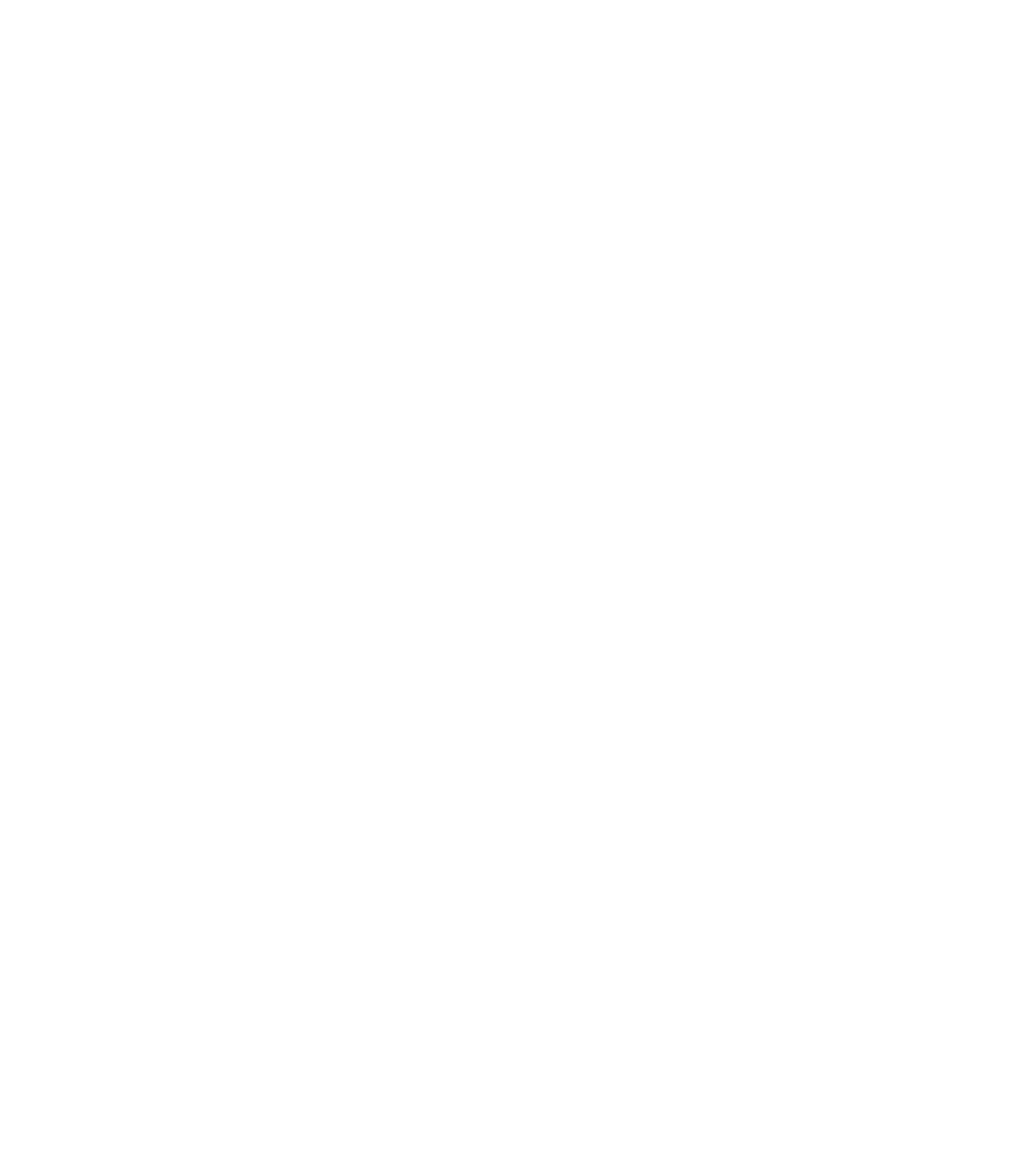
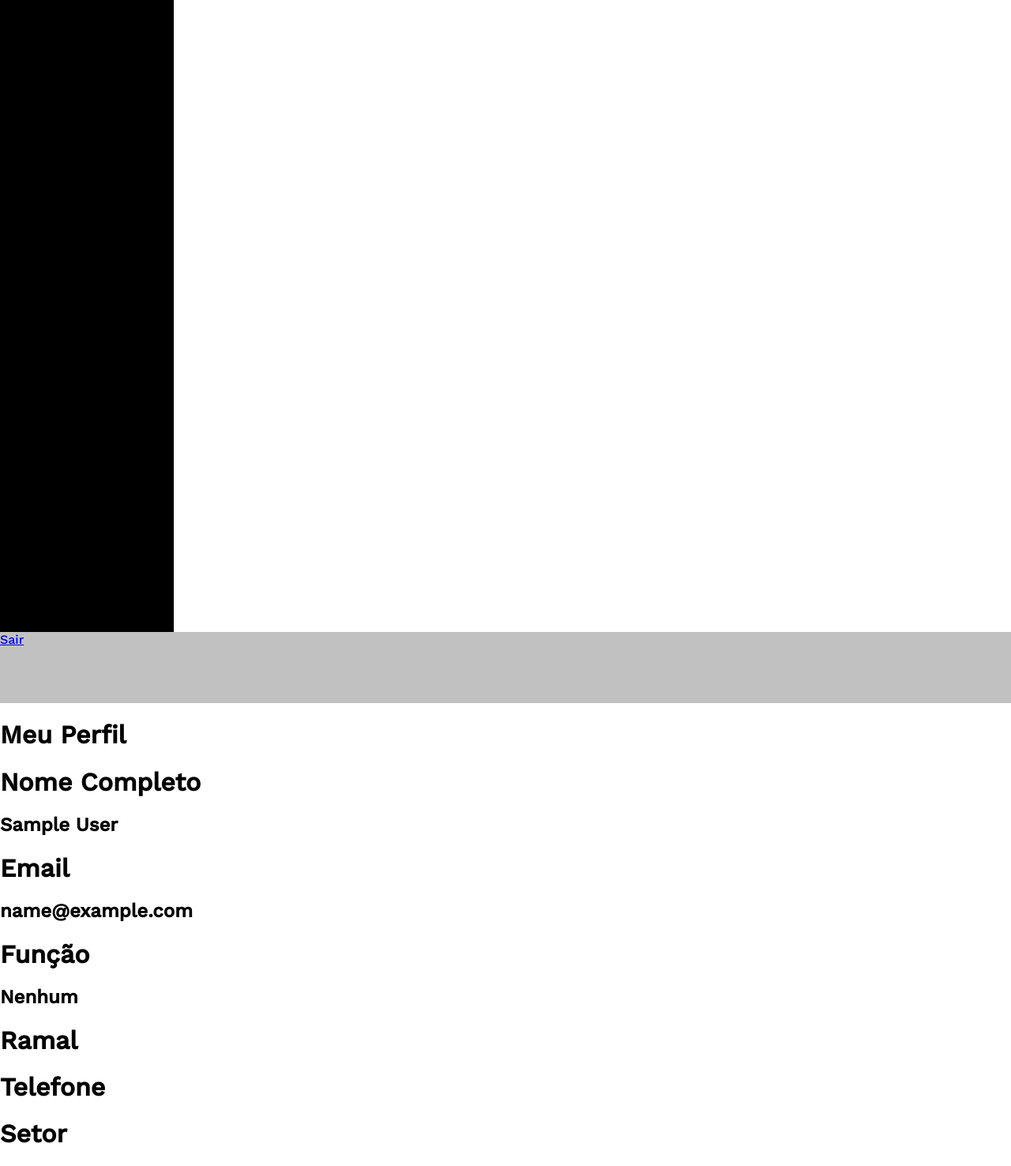
Before and after one commit to ahtlc/ClickCall, a Django app: page /users/profile/ in a window 1280 px wide. Before the commit the page is empty. Shown: the whole page at 79% size. Before the commit the page ends 800 px from the top, so only its background shows below. Run offline with Django 3.2, Linux system fonts and the light colour scheme; the visitor is signed in with stand-in values (Sample User, id 1); some libraries are stand-ins or nearby versions.

Commit message:
feature(auth-system-backend): add profile and app templates

```diff
--- /dev/null
+++ b/common/templates/app.html
@@ -0,0 +1,19 @@
+{% extends "base.html" %}
+{% load static %}
+
+{% block content %}
+
+<div class="row">
+  <!-- Simulate the navbar -->
+  <div style="width: 220px; min-height: 100vh; background: #000000"></div>
+  <div class="column">
+    <!-- Simulate callbar -->
+    <div style="width: 100%; height: 90px; background: #C1C1C1"><a href={% url 'users:logout' %}>Sair</a></div>
+    <div class="app-viewport">
+      {% block app_content %}
+
+      {% endblock %}
+    </div>
+  </div>
+</div>
+{% endblock %}
--- a/users/templates/profile.html
+++ b/users/templates/profile.html
@@ -1,15 +1,57 @@
-{% extends "base.html" %}
+{% extends "app.html" %}
 {% load static %}
 
-{% block links %}
+{% block title %}
+Meu Perfil
 {% endblock %}
 
-{% block title %}
-Perfil # {{user.pk}}
+{% block links %}
+<link rel="stylesheet" href={% static 'css/profile.css' %} type="text/css" media="all">
 {% endblock %}
 
-{% block content %}
+{% block app_content %}
+<h1 class="app-title">Meu Perfil</h1>
+<div class="profile-container">
+  <div class="profile-infos">
+    <div class="profile-info-block">
+      <h1 class="profile-info-label">Nome Completo</h1>
+      <h2 class="profile-info">{{ user.name }}</h2>
+    </div>
+
+    <div class="profile-info-block">
+      <h1 class="profile-info-label">Email</h1>
+      <h2 class="profile-info">{{ user.email }}</h2>
+    </div>
+
+    <div class="profile-info-block">
+      <h1 class="profile-info-label">Função</h1>
+      {% if user.is_colaborator %}
+      <h2 class="profile-info">Colaborador</h2>
+      {% elif user.is_supervisor %}
+      <h2 class="profile-info">Supervisor</h2>
+      {% else %}
+      <h2 class="profile-info">Nenhum</h2>
+      {% endif %}
+    </div>
+
+    <div class="profile-info-block">
+      <h1 class="profile-info-label">Ramal</h1>
+      <h2 class="profile-info" >{{ user.ramal }}</h2>
+    </div>
+
+    <div class="profile-info-block">
+      <h1 class="profile-info-label">Telefone</h1>
+      <h2 class="profile-info">{{ user.phone }}</h2>
+    </div>
+
+    <div class="profile-info-block">
+      <h1 class="profile-info-label">Setor</h1>
+      <h2 class="profile-info">{{ user.sector }}</h2>
+    </div>
+  </div>
+  <div class="profile-image">
+    <!-- <img src={{user.avatar.url}} alt="User Image"> -->
+  </div>
+</div>
+
 {% endblock %}
-
-{% block scripts %}
-{% endblock %}
```
